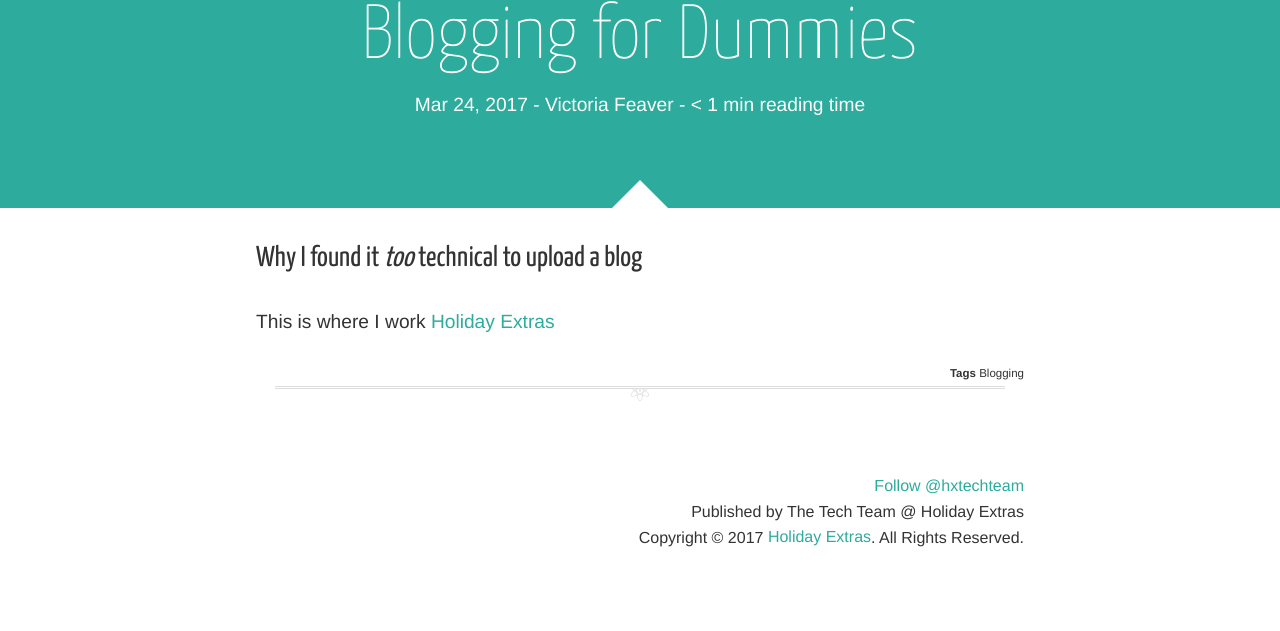
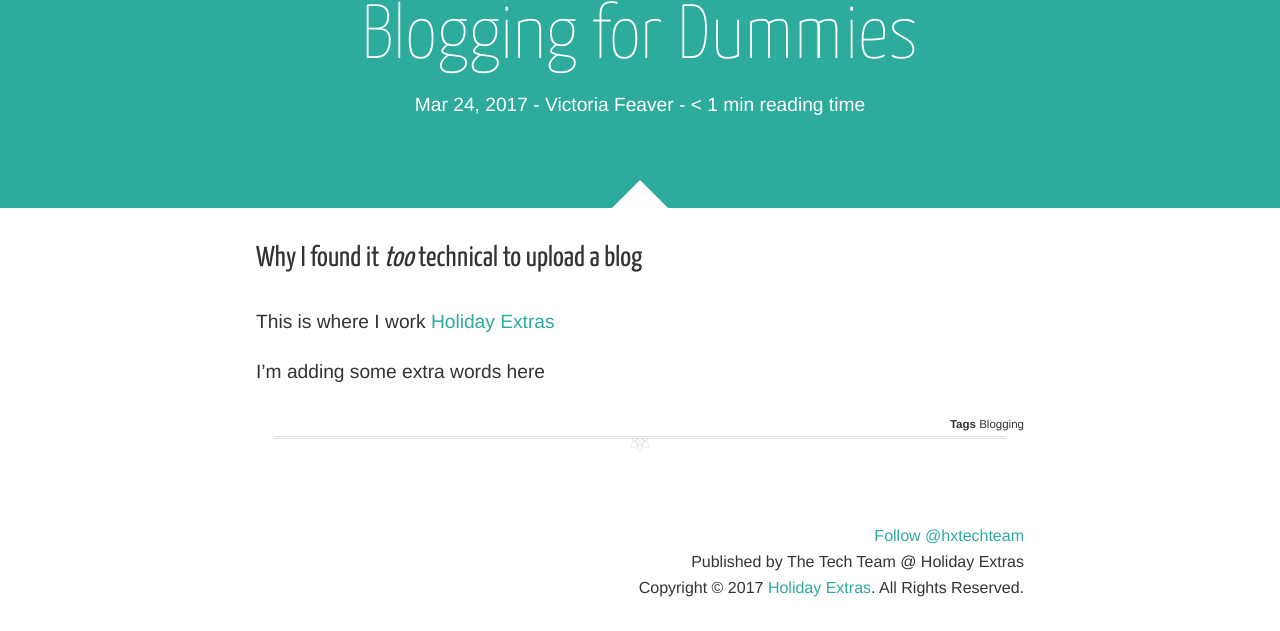
Before and after one commit to holidayextras/holidayextras.github.com, a Jekyll site: the page built from _posts/2017-03-24-blogging-for-dummies.md, in a window 1280 px wide, cut to the strip 269-900 px from the top of the page. Built offline with Jekyll 4.4.1, drawn with Linux system fonts in a browser that asks for light colours; nearby versions of some CDN libraries; comment, search, counter and statistics services are not loaded.

Commit message:
added another line

```diff
--- a/_posts/2017-03-24-blogging-for-dummies.md
+++ b/_posts/2017-03-24-blogging-for-dummies.md
@@ -13,3 +13,6 @@ excerpt: Follow my journey on how to blog easier for HX
 
 
 This is where I work [Holiday Extras](www.holidayextras.com)
+
+
+I'm adding some extra words here
```
